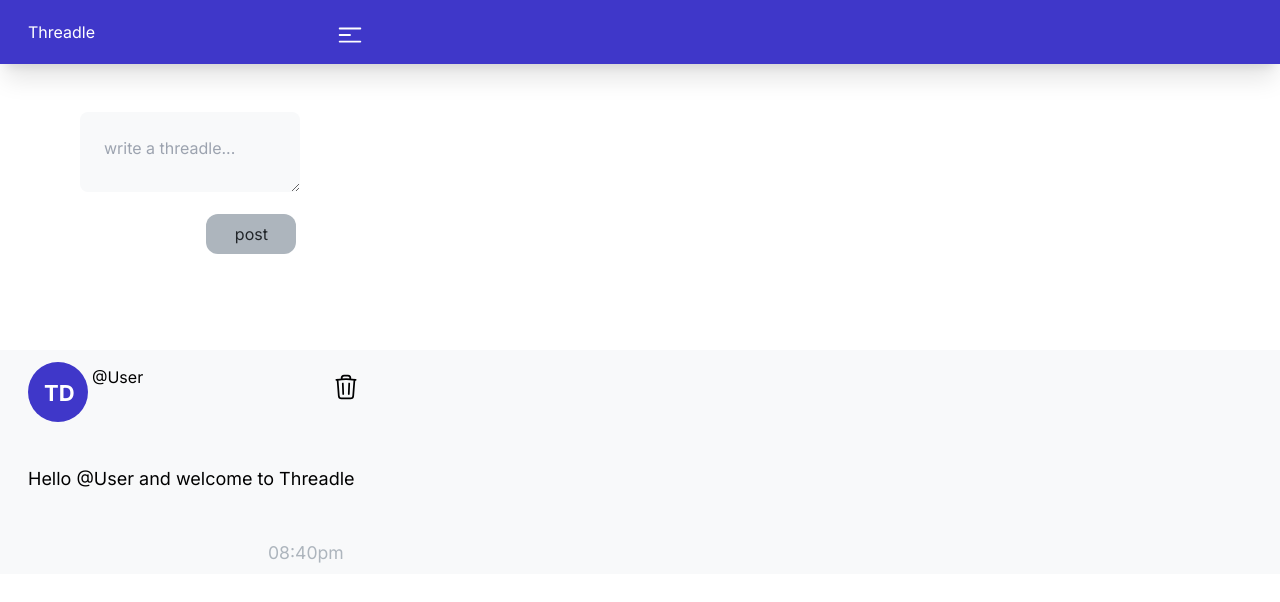
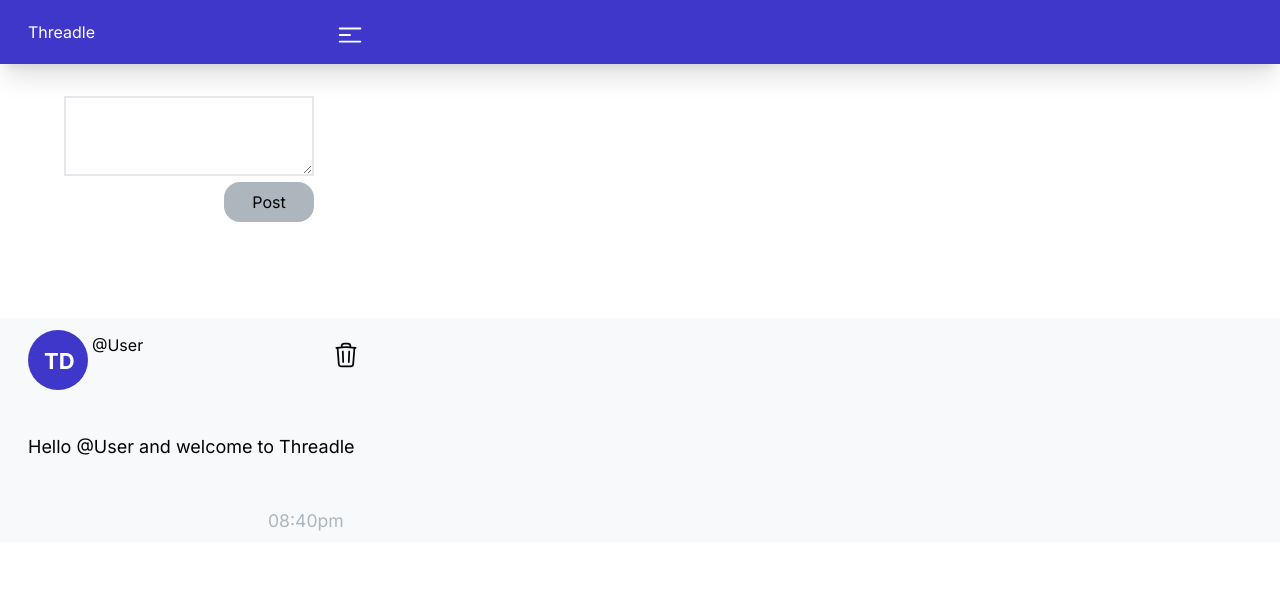
Before and after one commit to divinegodwin/GhostGram, a Next.js app: page / in a window 1280 px wide. Shown: the top 602 px of the page. Built offline with nearby package versions, Linux system fonts and the light colour scheme.

Commit message:
setting up post button function

```diff
--- a/app/Form/Form.jsx
+++ /dev/null
@@ -1,40 +0,0 @@
-"use client"
-
-import React, { useState } from "react";
-
-export const Form = () => {
-
-const [userInputedText, setUserInputedText]= useState("")
-  const handleChange = (event)=>{
-  setUserInputedText(event.target.value);
-  }
-
-  return (
-    <div>
-
-<div className=" h-90 w-[80%]  mt-12 ml-8 border-[#000]">
-        <textarea
-        col="12"
-        rows="8"
-        value = {userInputedText}
-        onChange={handleChange}
-        type="text"
-        placeholder="write a threadle..."
-        className=" p-6 pl-6 bg-[#f8f9fa] rounded-lg ml-[3rem] w-[220px] h-[80px] outline-none text-[#000]">
-
-        </textarea>
-
-        </div>
-
-        <div className="mt-4 ml-[12.9rem]">
-  <button className="w-[90px] rounded-xl h-[40px] bg-[#adb5bd] text-[#212529]">
-    post
-  </button>
-  </div>
-
-      </div>
-
-
-
-  );
-};
--- a/app/Posts/Post.jsx
+++ b/app/Posts/Post.jsx
@@ -6,11 +6,48 @@ const Post = () => {
 
 
   const [posts, setPosts] = useState([])
+  const [userInput, setUserInput] = useState("")
 
+  const handleChange =(event)=>{
+setUserInput(event.target.value);
+  }
 
+  //when the button is clicked if stores the user input imto an array of post
+
+  const postButton =()=>{
+setPosts((prevPost)=> [prevPost, userInput])
+console.log(posts)
+  }
 
   return (
     <div>
+
+{/*Form section */}
+      <div>
+        <div className="mt-[2rem] ml-16">
+          <textarea
+          value={userInput}
+          onChange={handleChange}
+          className='border-2 w-[250px] h-[80px]'
+          >
+
+          </textarea>
+
+          <div>
+<button
+onClick={postButton}
+className="w-[90px] h-[40px] p-2 bg-[#adb5bd] ml-[10rem] rounded-2xl"
+
+>
+  Post
+</button>
+          </div>
+
+        </div>
+
+
+        {/*post section*/}
+      </div>
 
     <div className='mt-[6rem] bg-[#f8f9fa] h-[14rem] p-3'>
 
--- a/app/page.js
+++ b/app/page.js
@@ -1,5 +1,4 @@
 import { Navbar } from "./Navbar/Navbar"
-import { Form } from "./Form/Form"
 import Post from "./Posts/Post"
 
 export default function Home() {
@@ -8,7 +7,7 @@ return(
 
   <div>
     <Navbar />
-    <Form />
+
     <Post/>
   </div>
 
```
